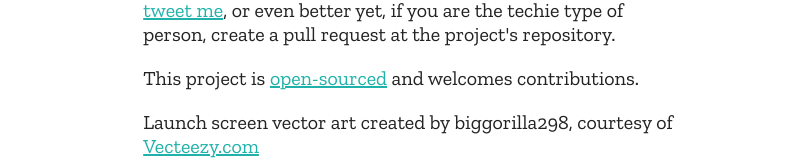
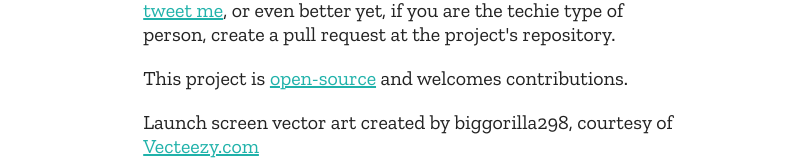
Before and after one commit to JunoNgx/chattie, a Vue app: page /about in a window 1280 px wide. Shown: the part 447-607 px from the top of the page, without its empty margins (228-1035 px from the left). Built offline with nearby package versions, Linux system fonts and the light colour scheme.

Commit message:
Update content of about

```diff
--- a/src/views/About.vue
+++ b/src/views/About.vue
@@ -18,7 +18,7 @@
 
         <p>Of course, the heart of the application is the archive of prompts, sorted by topics. This is a work-in-progress and new topics are expectedly added over time. If you would like to contribute, please send an email to <CA link="juno.ngx@gmail.com">juno.ngx@gmail.com</CA>, <CA link="https://twitter.com/JunoNgx">tweet me</CA>, or even better yet, if you are the techie type of person, create a pull request at the project's repository.</p>
 
-        <p>This project is <CA link="https://github.com/JunoNgx/Chattie">open-sourced</CA> and welcomes contributions.</p>
+        <p>This project is <CA link="https://github.com/JunoNgx/Chattie">open-source</CA> and welcomes contributions.</p>
 
         <p>Launch screen vector art created by biggorilla298, courtesy of <CA link="https://www.vecteezy.com/vector-art/223587-people-talking-vector">Vecteezy.com</CA></p>
 
```
